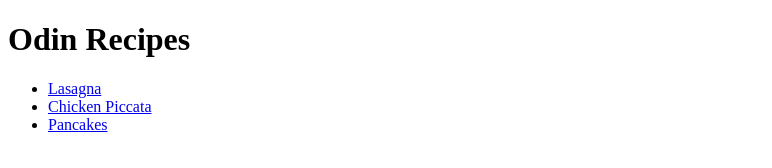
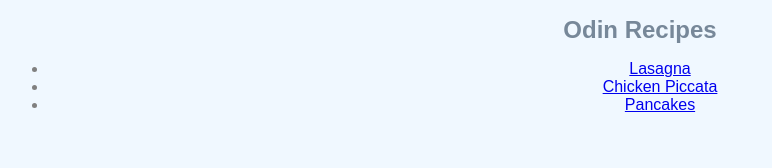
Before and after one commit to Morts741/odin-recipes, a plain HTML site: page index.html in a window 1280 px wide. Shown: the whole page, without its empty margins (0-772 px from the left). Drawn offline with Linux system fonts and the light colour scheme.

Commit message:
Add CSS to index.html

```diff
--- a/index.html
+++ b/index.html
@@ -3,6 +3,7 @@
     <head>
         <meta charset="utf-8">
         <title>Recipe Page</title>
+        <link rel="stylesheet" href="style.css">
     </head>
     <body>
         <h1>Odin Recipes</h1>
--- /dev/null
+++ b/style.css
@@ -0,0 +1,15 @@
+html {
+    background-color: aliceblue;
+    font-family: sans-serif;
+    text-align: center;
+}
+
+h1{
+    font-size: 1.5rem;
+    font-weight: 700;
+    color: lightslategray
+}
+
+ul {
+    color: gray;
+}
```
